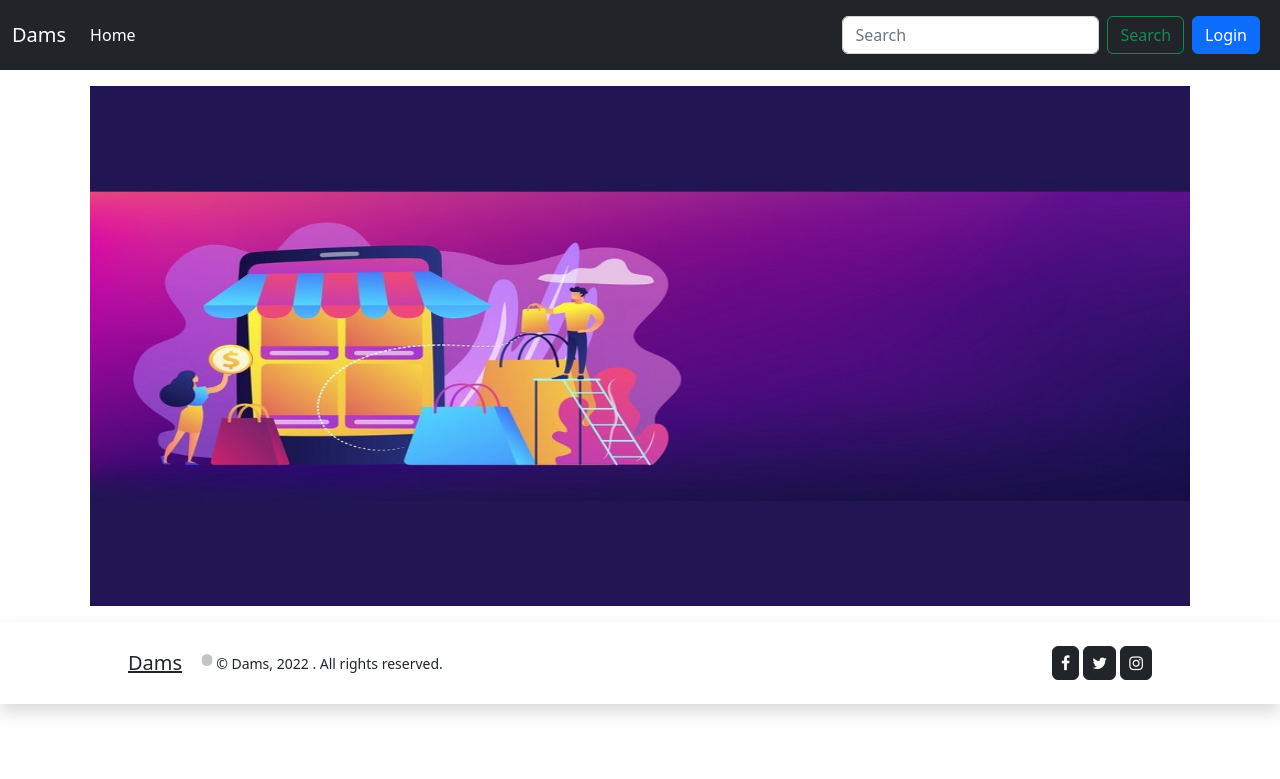
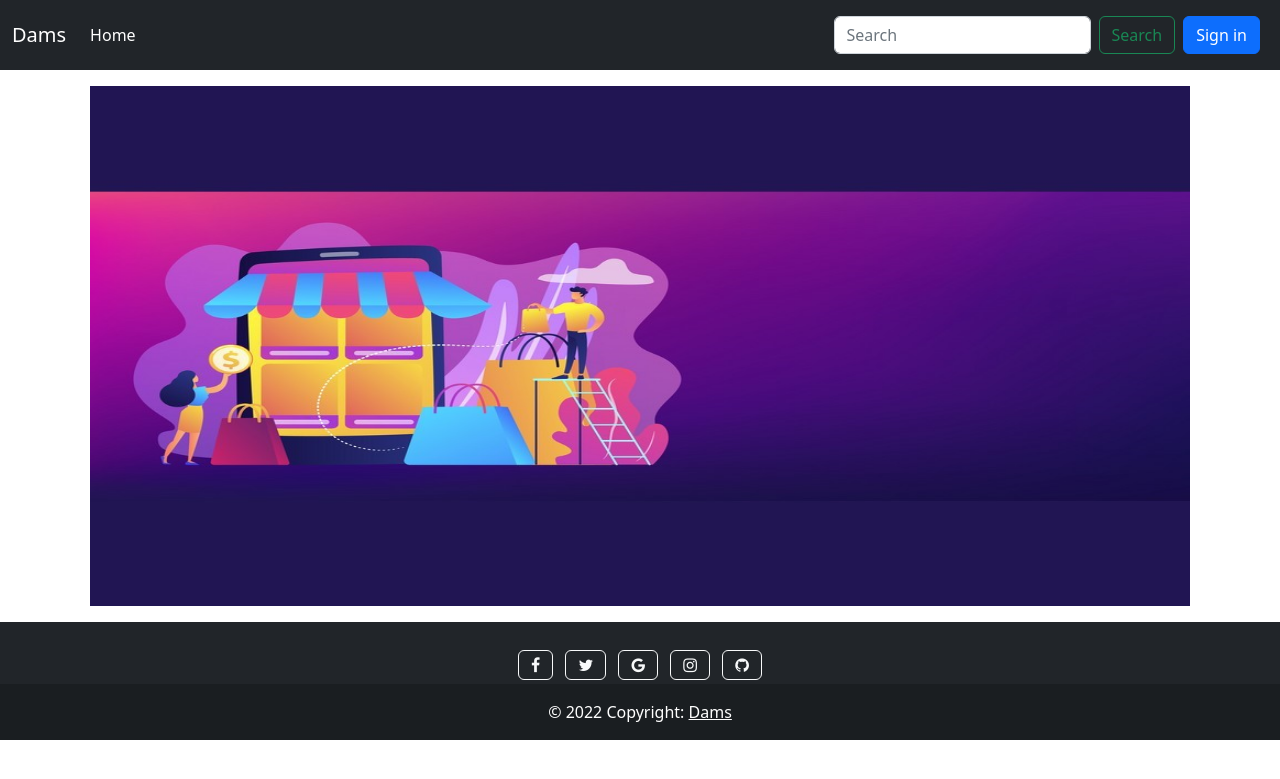
Before and after one commit to damianovisa/MarketPlace, a PHP site: page / in a window 1280 px wide. Shown: the top 779 px of the page. Run offline with PHP 8.4, Linux system fonts and the light colour scheme; data that the repository does not hold is empty.

Commit message:
changed footer

```diff
--- a/app/views/Includes/footer.php
+++ b/app/views/Includes/footer.php
@@ -6,7 +6,7 @@
 </head>
 <body>
 
-<div class="blockcode" >
+<!-- <div class="blockcode" >
   <footer class="page-footer shadow">
     <div
       class="d-flex flex-wrap justify-content-between align-items-center mx-auto py-4"
@@ -33,8 +33,49 @@
       </div>
     </div>
   </footer>
-</div>
+</div> -->
 
+<footer class="bg-dark text-center text-white">
+  <!-- Grid container -->
+  <div class="container p-4 pb-0">
+    <!-- Section: Social media -->
+    <section>
+      <!-- Facebook -->
+      <a class="btn btn-outline-light btn-floating m-1" target="_blank" href="https://www.facebook.com" role="button"
+        ><i class="fa fa-facebook-f"></i
+      ></a>
+
+      <!-- Twitter -->
+      <a class="btn btn-outline-light btn-floating m-1" target="_blank" href="https://www.twitter.com" role="button"
+        ><i class="fa fa-twitter"></i
+      ></a>
+
+      <!-- Google -->
+      <a class="btn btn-outline-light btn-floating m-1" target="_blank" href="https://mail.google.com" role="button"
+        ><i class="fa fa-google"></i
+      ></a>
+
+      <!-- Instagram -->
+      <a class="btn btn-outline-light btn-floating m-1" target="_blank" href="https://www.instagram.com" role="button"
+        ><i class="fa fa-instagram"></i
+      ></a>
+
+      <!-- Github -->
+      <a class="btn btn-outline-light btn-floating m-1" target="_blank" href="https://github.com/damianovisa" role="button"
+        ><i class="fa fa-github"></i
+      ></a>
+    </section>
+    <!-- Section: Social media -->
+  </div>
+  <!-- Grid container -->
+
+  <!-- Copyright -->
+  <div class="text-center p-3" style="background-color: rgba(0, 0, 0, 0.2);">
+    <?=_('&copy')?> <?=date("Y")?> <?=_("Copyright:")?>
+    <a class="text-white" href="/Main/index"><?=_("Dams")?></a>
+  </div>
+  <!-- Copyright -->
+</footer>
 
 </body>
 </html>
--- a/app/views/Includes/header.php
+++ b/app/views/Includes/header.php
@@ -47,14 +47,14 @@
       <form class="d-flex" role="search">
 
       <input class="form-control me-2" type="search" placeholder="Search" aria-label="Search">
-        <button class="btn btn-outline-success" type="submit">Search</button>
+        <button class="btn btn-outline-success" type="submit"><?=_("Search")?></button>
 
       </form>
 
       <?php if(isset($_SESSION['user_id']) || isset($_SESSION['seller_id'])){?>
         <a class="btn btn-primary m-2" href="#"><?=_("Profile")?></a>
       <?php }else{?>
-        <a class="btn btn-primary m-2" href="/User/Login"><?=_("Login")?></a>
+        <a class="btn btn-primary m-2" href="/User/Login"><?=_("Sign in")?></a>
       <?php }?>
 
     </div>
--- a/app/views/Main/index.php
+++ b/app/views/Main/index.php
@@ -41,7 +41,7 @@
                             <?php if(isset($_SESSION['user_id'])) {?>
                                 <span><a href="#" class="btn btn-success"><?=_('Add to cart')?></a></span><span>$<?php echo $item->price ?></span>
                             <?php }else{?>
-                                <span><a href="#" class="btn btn-success disabled"><?=_('Add to cart')?></a></span><span>$<?php echo $item->price ?></span>
+                                <span><a href="#" class="btn btn-light disabled"><?=_('Add to cart')?></a></span><span>$<?php echo $item->price ?></span>
                             <?php }?>
 
                         </div>
```
